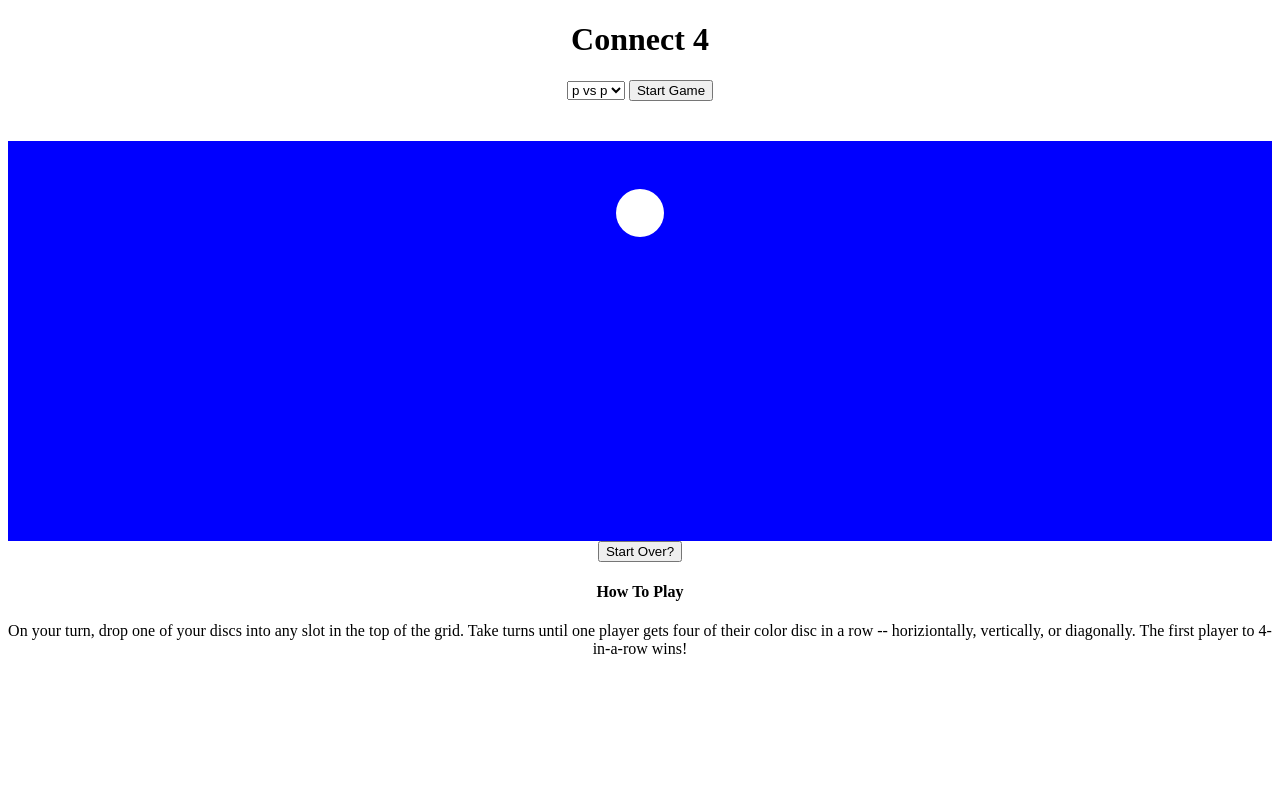
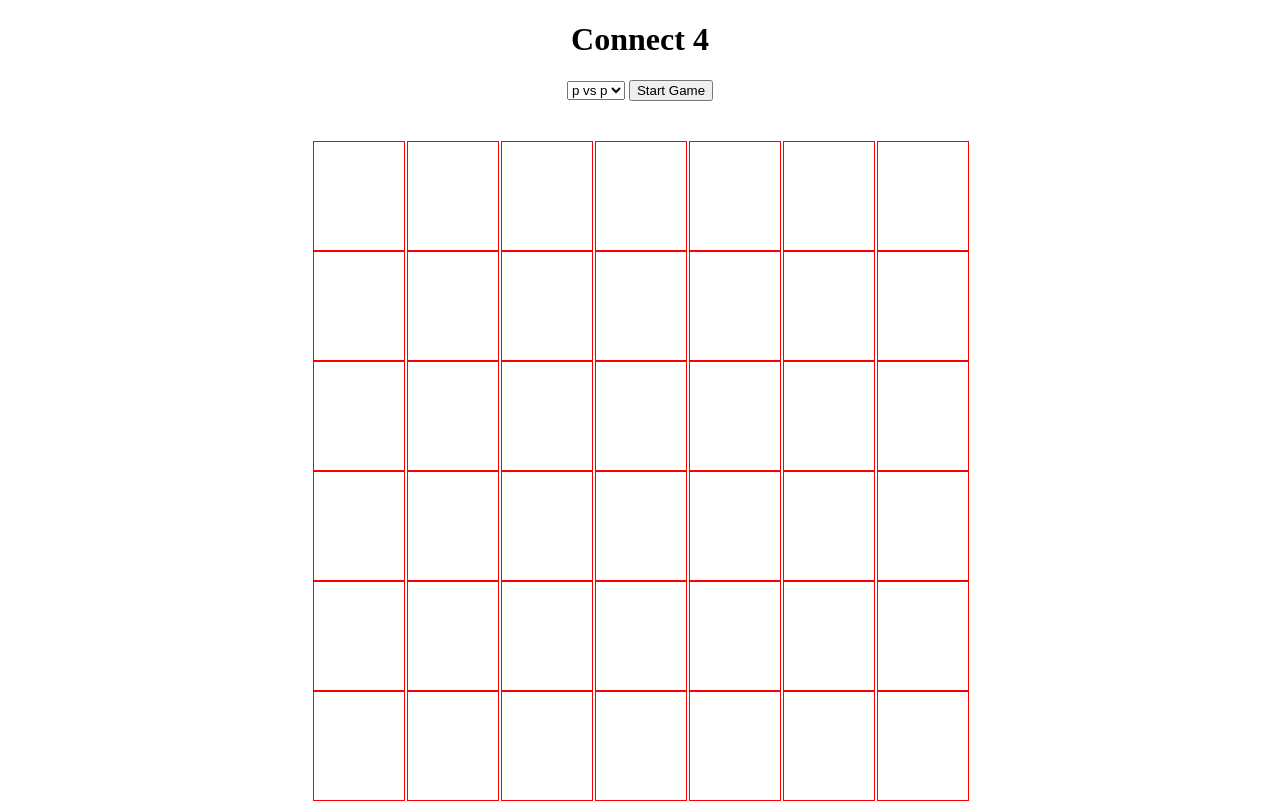
Before and after one commit to somebodie/connect-four, a plain HTML site: page index.html in a window 1280 px wide. Shown: the top 805 px of the page. Drawn offline with nearby package versions, Linux system fonts and the light colour scheme.

Commit message:
MADE BOARD

```diff
--- a/index.html
+++ b/index.html
@@ -22,59 +22,61 @@
     <button type="button" name="start" class="start">Start Game</button>
     <div id="gamePiece"></div>
     <div class="board">
-        <div class="rows" id="1">
-            <div data-column="1"></div>
-            <div data-column="2"></div>
-            <div data-column="3"></div>
-            <div data-column="4"></div>
-            <div data-column="5"></div>
-            <div data-column="6"></div>
-            <div data-column="7"></div>
+        <div class="columns" id="column1">
+            <div data-rows="row1" class="rows"></div>
+            <div data-rows="row2" class="rows"></div>
+            <div data-rows="row3" class="rows"></div>
+            <div data-rows="row4" class="rows"></div>
+            <div data-rows="row5" class="rows"></div>
+            <div data-rows="row6" class="rows"></div>
         </div>
-        <div class="columns" id="2">
-            <div data-column="1"></div>
-            <div data-column="2"></div>
-            <div data-column="3"></div>
-            <div data-column="4"></div>
-            <div data-column="5"></div>
-            <div data-column="6"></div>
-            <div data-column="7"></div>
+        <div class="columns" id="column2">
+            <div data-rows="row1" class="rows"></div>
+            <div data-rows="row2" class="rows"></div>
+            <div data-rows="row3" class="rows"></div>
+            <div data-rows="row4" class="rows"></div>
+            <div data-rows="row5" class="rows"></div>
+            <div data-rows="row6" class="rows"></div>
         </div>
-        <div class="rows" id="3">
-            <div data-column="1"></div>
-            <div data-column="2"></div>
-            <div data-column="3"></div>
-            <div data-column="4"></div>
-            <div data-column="5"></div>
-            <div data-column="6"></div>
-            <div data-column="7"></div>
+        <div class="columns" id="column3">
+            <div data-rows="row1" class="rows"></div>
+            <div data-rows="row2" class="rows"></div>
+            <div data-rows="row3" class="rows"></div>
+            <div data-rows="row4" class="rows"></div>
+            <div data-rows="row5" class="rows"></div>
+            <div data-rows="row6" class="rows"></div>
         </div>
-        <div class="rows" id="4">
-            <div data-column="1"></div>
-            <div data-column="2"></div>
-            <div data-column="3"></div>
-            <div data-column="4"></div>
-            <div data-column="5"></div>
-            <div data-column="6"></div>
-            <div data-column="7"></div>
+        <div class="columns" id="column4">
+            <div data-rows="row1" class="rows"></div>
+            <div data-rows="row2" class="rows"></div>
+            <div data-rows="row3" class="rows"></div>
+            <div data-rows="row4" class="rows"></div>
+            <div data-rows="row5" class="rows"></div>
+            <div data-rows="row6" class="rows"></div>
         </div>
-        <div class="rows" id="5">
-            <div data-column="1"></div>
-            <div data-column="2"></div>
-            <div data-column="3"></div>
-            <div data-column="4"></div>
-            <div data-column="5"></div>
-            <div data-column="6"></div>
-            <div data-column="7"></div>
+        <div class="columns" id="column5">
+            <div data-rows="row1" class="rows"></div>
+            <div data-rows="row2" class="rows"></div>
+            <div data-rows="row3" class="rows"></div>
+            <div data-rows="row4" class="rows"></div>
+            <div data-rows="row5" class="rows"></div>
+            <div data-rows="row6" class="rows"></div>
         </div>
-        <div class="rows" id="6">
-            <div data-column="1"></div>
-            <div data-column="2"></div>
-            <div data-column="3"></div>
-            <div data-column="4"></div>
-            <div data-column="5"></div>
-            <div data-column="6"></div>
-            <div data-column="7"></div>
+        <div class="columns" id="column6">
+            <div data-rows="row1" class="rows"></div>
+            <div data-rows="row2" class="rows"></div>
+            <div data-rows="row3" class="rows"></div>
+            <div data-rows="row4" class="rows"></div>
+            <div data-rows="row5" class="rows"></div>
+            <div data-rows="row6" class="rows"></div>
+        </div>
+        <div class="columns" id="column7">
+            <div data-rows="row1" class="rows"></div>
+            <div data-rows="row2" class="rows"></div>
+            <div data-rows="row3" class="rows"></div>
+            <div data-rows="row4" class="rows"></div>
+            <div data-rows="row5" class="rows"></div>
+            <div data-rows="row6" class="rows"></div>
         </div>
     </div>
     <button type="button" name="reset">Start Over?</button>
--- a/styles/styles.css
+++ b/styles/styles.css
@@ -6,9 +6,8 @@ body {
     height: 40px;
     width: 40px;
     border-radius: 40px;
-    animation: slidein;
-    animation: slideout;
 }
+
 
 /*source: used dash to determine color shapes for game pieces*/
 
@@ -23,21 +22,26 @@ body {
 }
 
 .board {
-    height: 400px;
-    background-color: blue;
+    margin: auto;
+    border-radius: 50px;
+    height: 45em;
+    width: 45em;
+    background-color: ;
+}
+
+.columns {
+    position: relative;
+    width: 90px;
+    height: 100%;
+    border-radius: 50%;
+    box-sizing: border-box;
+    /* border: 1px solid red; */
+    display: inline-flex;
+    flex-flow: column wrap;
 }
 
 .rows {
-    height: 48px;
-    border-radius: 50px;
+    width: 100%;
+    height: 15%;
+    border: 1px solid red;
 }
-
-.columns {
-    display: inline-block;
-    animation: drop;
-    width: 48px;
-    height: 48px;
-    border-radius: 50px;
-    background-color: white;
-    z-index: -1;
-}
```
